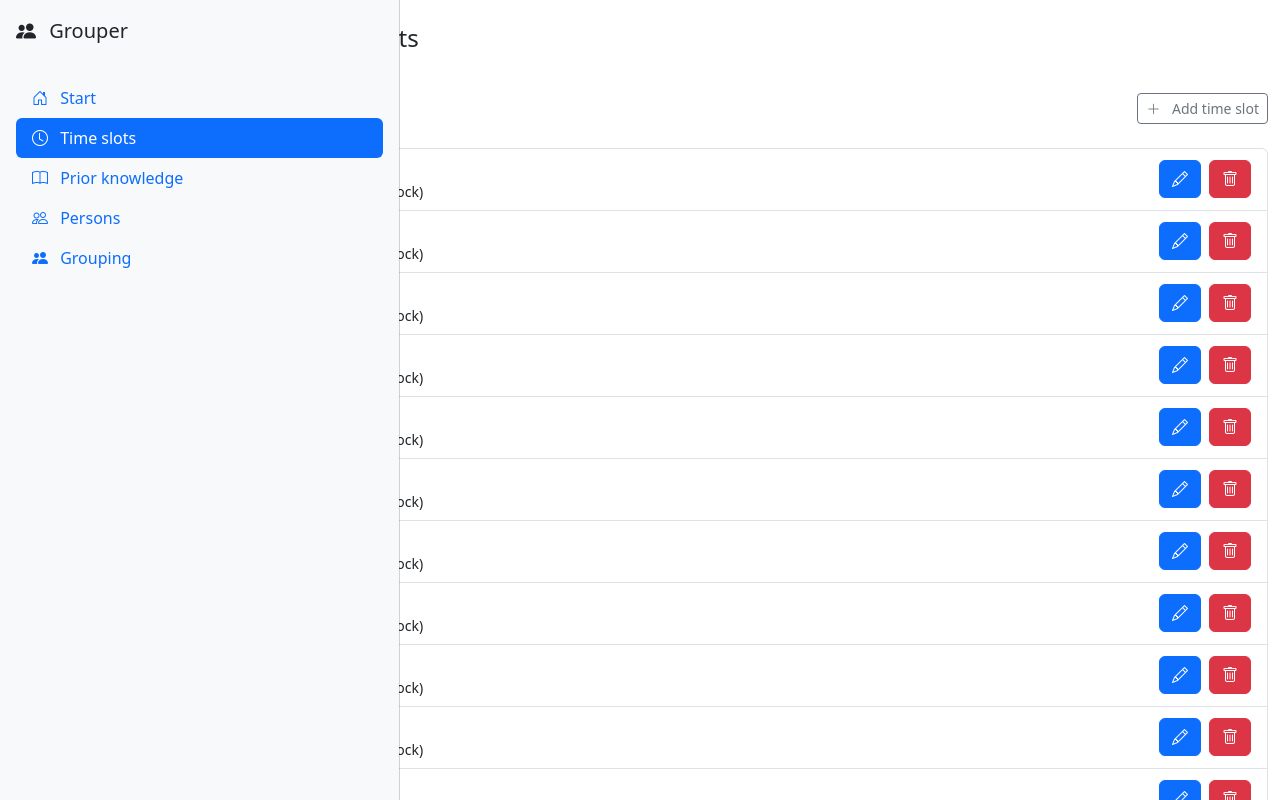
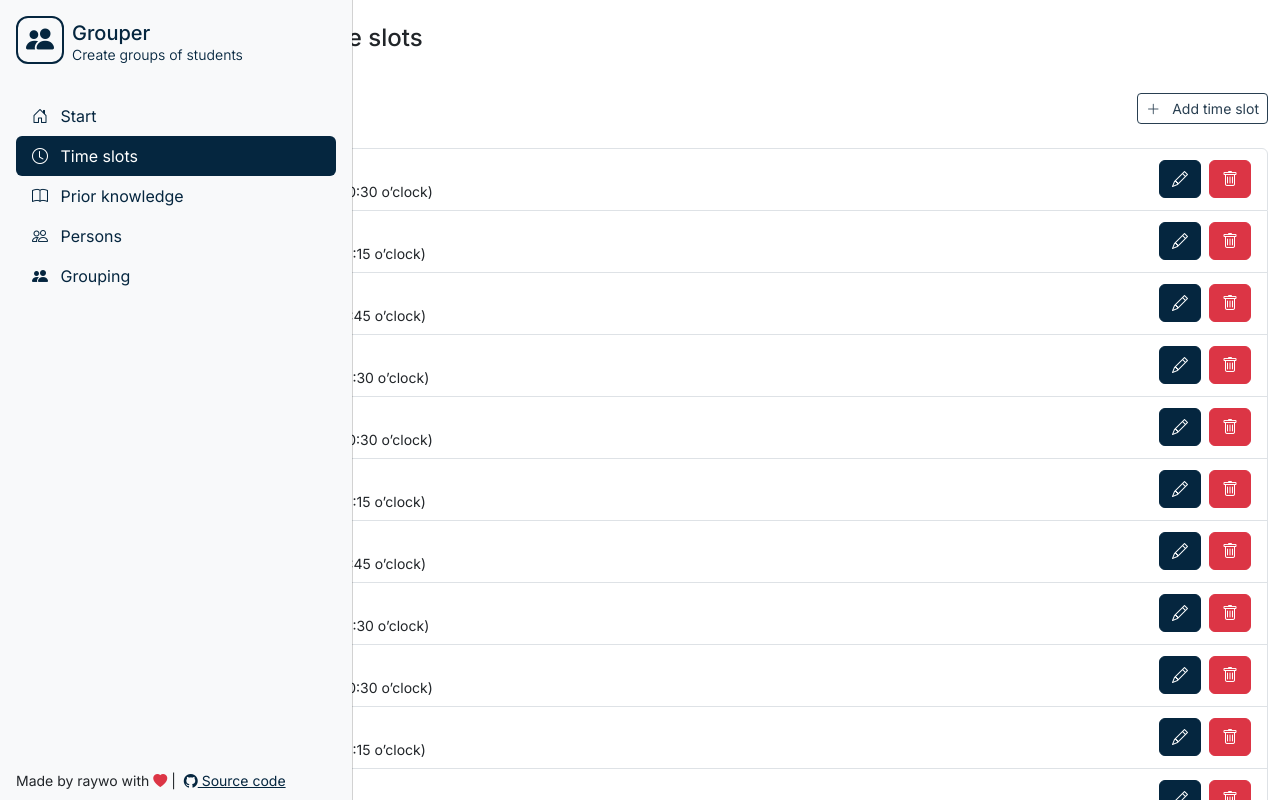
Before and after one commit to raywo-personal/teamify, an Angular app: page /time-slots in a window 1280 px wide. Shown: the top 800 px of the page. Built offline with nearby package versions, Linux system fonts and the light colour scheme.

Commit message:
Improve styling of sidebar

```diff
--- a/src/app/app.component.html
+++ b/src/app/app.component.html
@@ -4,21 +4,32 @@
          tabindex="-1"
          id="navSidebar"
          aria-labelledby="sidebarLabel">
-      <div class="offcanvas-header">
-        <h2 class="offcanvas-title h5" id="sidebarLabel">
-          <i class="bi-people-fill me-2"></i>
-          Grouper
-        </h2>
+      <div class="offcanvas-header brand">
+        <i class="bi-people-fill brand-logo"></i>
+        <div class="text-logo" id="sidebarLabel">
+          <h2 class="offcanvas-title h5">Grouper</h2>
+          <small class="">Create groups of students</small>
+        </div>
       </div>
 
       <div class="offcanvas-body">
         <app-navigation/>
       </div>
+
+      <div class="offcanvas-footer">
+        <small>
+          Made by raywo with <i class="bi-heart-fill text-danger"></i>&nbsp;|&nbsp;
+          <a href="https://github.com/raywo/grouper" target="_blank">
+            <i class="bi-github"></i>
+            Source code
+          </a>
+        </small>
+      </div>
     </div>
   </aside>
 
   <div class="main">
-    <app-top-bar />
+    <app-top-bar/>
     <main>
       <router-outlet></router-outlet>
     </main>
--- /dev/null
+++ b/src/app/styles/bootstrap-custom.scss
@@ -0,0 +1,12 @@
+@use "bootstrap/scss/bootstrap" with (
+  // Fonts
+  $font-family-sans-serif: 'Inter',
+
+  // Colors
+  $primary: #05263f, // #c73e1d; // #53131e; //#09203f;
+  $secondary: #293f51,
+);
+
+// In order to avoid errors regarding the order of @use and @import
+// we do the import after the use.
+@import url('https://fonts.googleapis.com/css2?family=Inter:ital,opsz,wght@0,14..32,100..900;1,14..32,100..900&display=swap');
--- /dev/null
+++ b/src/app/styles/sidebar.scss
@@ -0,0 +1,48 @@
+.sidebar {
+  grid-area: sidebar;
+
+  .offcanvas {
+    width: 35ch;
+  }
+
+  .offcanvas-footer {
+    //flex-grow: 1;
+    padding: var(--bs-offcanvas-padding-y) var(--bs-offcanvas-padding-x);
+    padding-bottom: 0.5rem;
+    overflow-y: auto;
+  }
+}
+
+.brand {
+  display: flex;
+  align-items: center;
+  color: var(--bs-primary);
+
+  .brand-logo {
+    border: 2.5px solid var(--bs-primary);
+    border-radius: 0.75rem;
+
+    margin-right: 0.5rem;
+
+    height: 3rem;
+    aspect-ratio: 1;
+
+    font-size: 1.75rem;
+    text-align: center;
+  }
+
+  .text-logo {
+    display: flex;
+    flex-direction: column;
+    justify-content: space-between;
+    line-height: 1;
+
+    h2 {
+      font-size: 1.25rem;
+    }
+
+    small {
+      font-weight: 350;
+    }
+  }
+}
--- a/src/styles.scss
+++ b/src/styles.scss
@@ -1,10 +1,11 @@
 /* You can add global styles to this file, and also import other style files */
 
+@use "app/styles/bootstrap-custom";
 /* Importing Bootstrap SCSS file. */
 @use 'bootstrap/scss/bootstrap';
 @use "bootstrap-icons/font/bootstrap-icons.css";
 
-@use "app/styles/time-slots";
+@use "app/styles/sidebar";
 
 
 .app-layout {
@@ -14,14 +15,10 @@
   gap: 1.5rem;
 }
 
-.sidebar {
-  grid-area: sidebar;
-}
-
-.top-bar {
-  height: fit-content;
-}
-
 .main {
   grid-area: main;
 }
+
+.pointer {
+  cursor: pointer;
+}
```
Also changed, not shown: src/app/styles/time-slots.scss (deleted).
